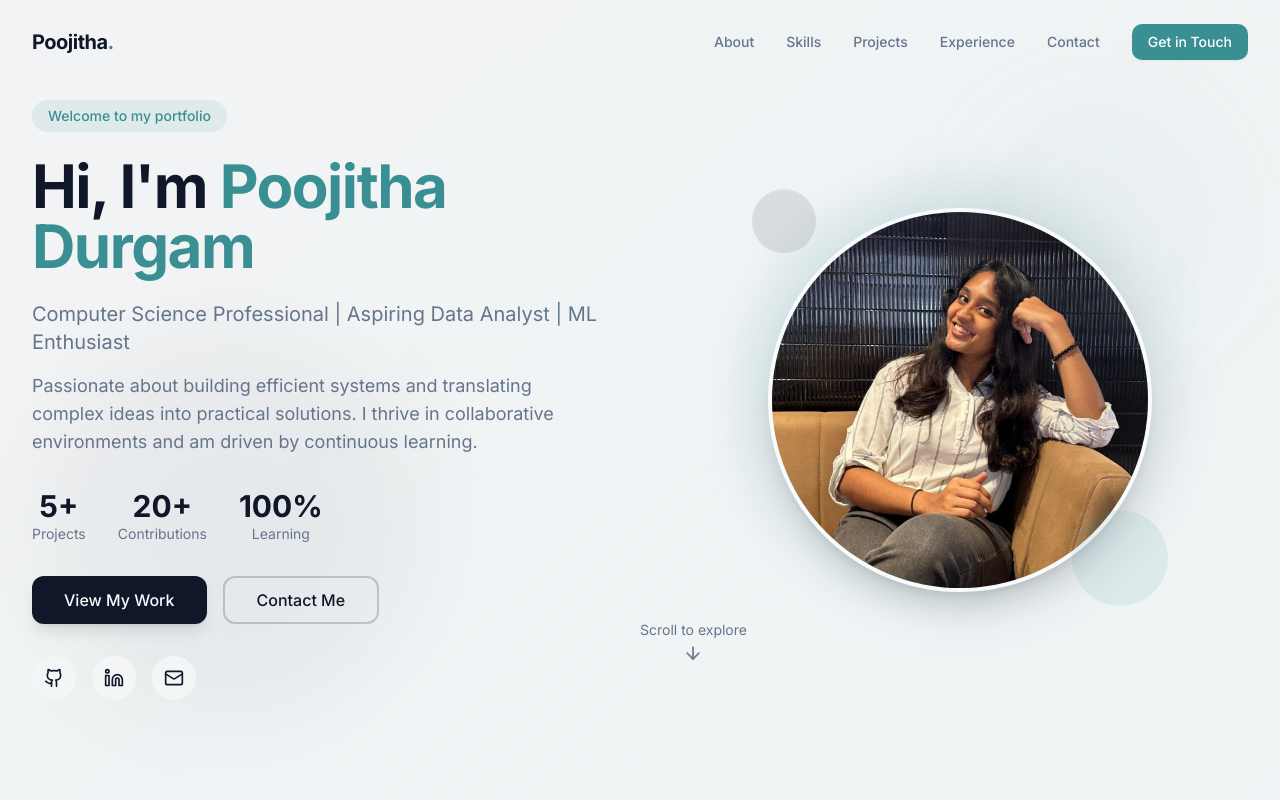
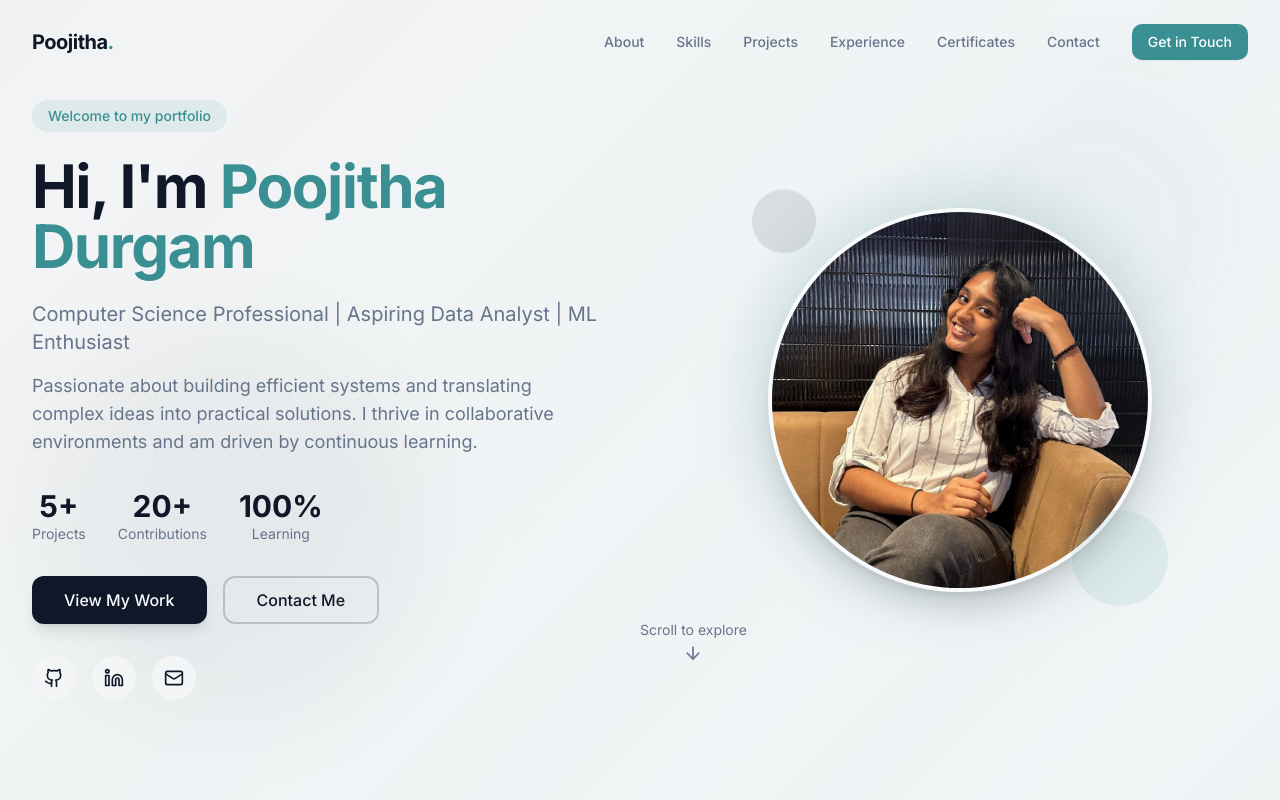
Before and after one commit to DurgamPoojitha/Portfolio, a React (Vite) app: page / in a window 1280 px wide. Shown: the top 800 px of the page. Built offline with nearby package versions, Linux system fonts and the light colour scheme.

Commit message:
Added Certificates to Navbar

```diff
--- a/src/components/portfolio/Navbar.tsx
+++ b/src/components/portfolio/Navbar.tsx
@@ -7,6 +7,7 @@
   { name: "Skills", href: "#skills" },
   { name: "Projects", href: "#projects" },
   { name: "Experience", href: "#experience" },
+  { name: "Certificates", href: "#certificates" },
   { name: "Contact", href: "#contact" },
 ];
 
@@ -24,11 +25,10 @@
 
   return (
     <nav
-      className={`fixed top-0 left-0 right-0 z-50 transition-all duration-300 ${
-        isScrolled
+      className={`fixed top-0 left-0 right-0 z-50 transition-all duration-300 ${isScrolled
           ? "bg-background/90 backdrop-blur-md shadow-sm py-4"
           : "bg-transparent py-6"
-      }`}
+        }`}
     >
       <div className="container-narrow flex items-center justify-between">
         <a
```
